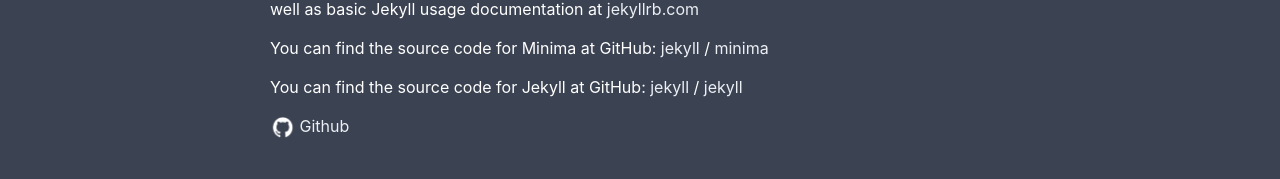
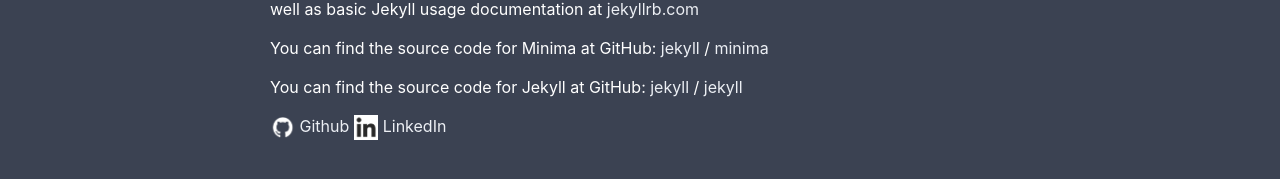
Before and after one commit to kw-ch/kw-ch.github.io, a Jekyll site: the page built from index.md, in a window 1280 px wide. Shown: the part 197-376 px from the top of the page. Built offline with Jekyll 4.4.1, drawn with Linux system fonts in a browser that asks for light colours.

Commit message:
Logo Update

```diff
--- a/index.md
+++ b/index.md
@@ -18,3 +18,4 @@
 
 
 ![github](/assets/github-icon-dark-transparent.png){:height="25px" width="25px"}&nbsp;[Github](https://github.com/msuicc)
+![linkedin](/assets/linkedin-logo-dark.png){:height="25px" width ="25px"}&nbsp;[LinkedIn](https://www.linkedin.com)
```
